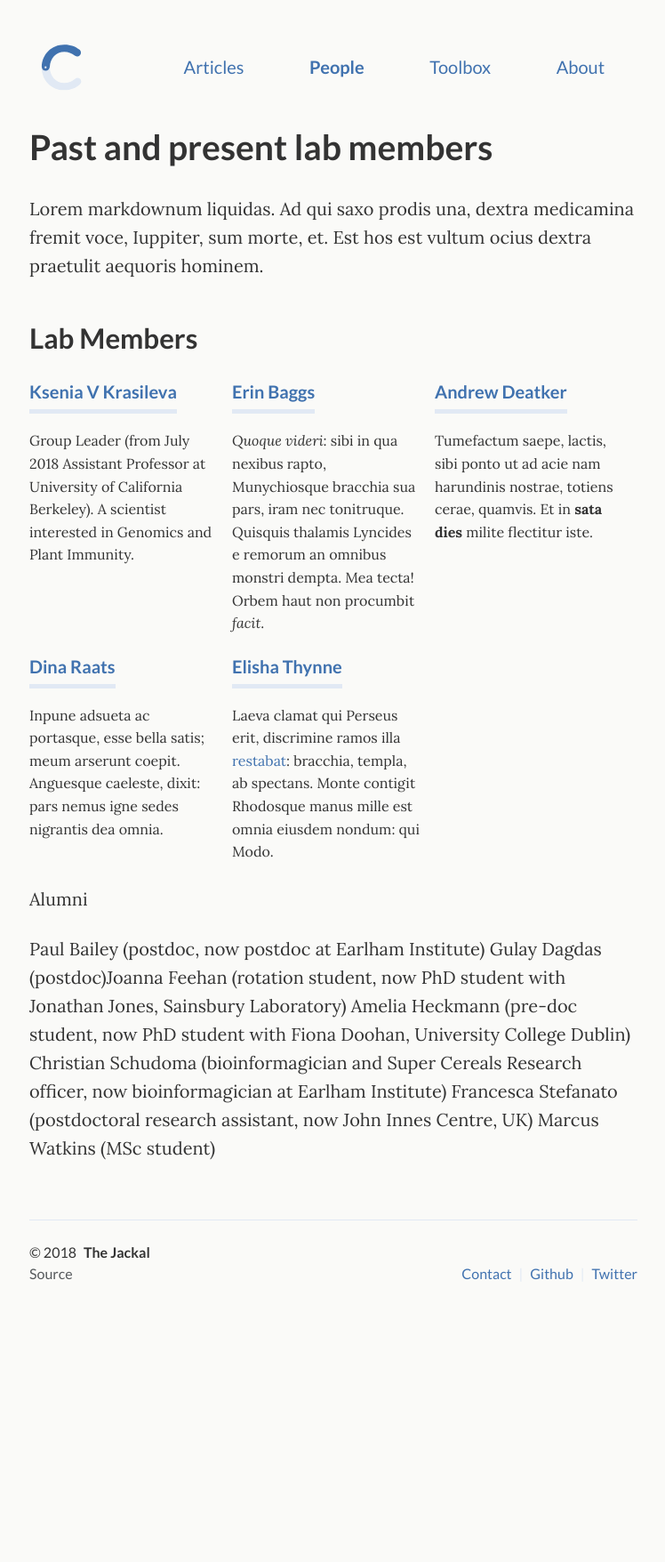
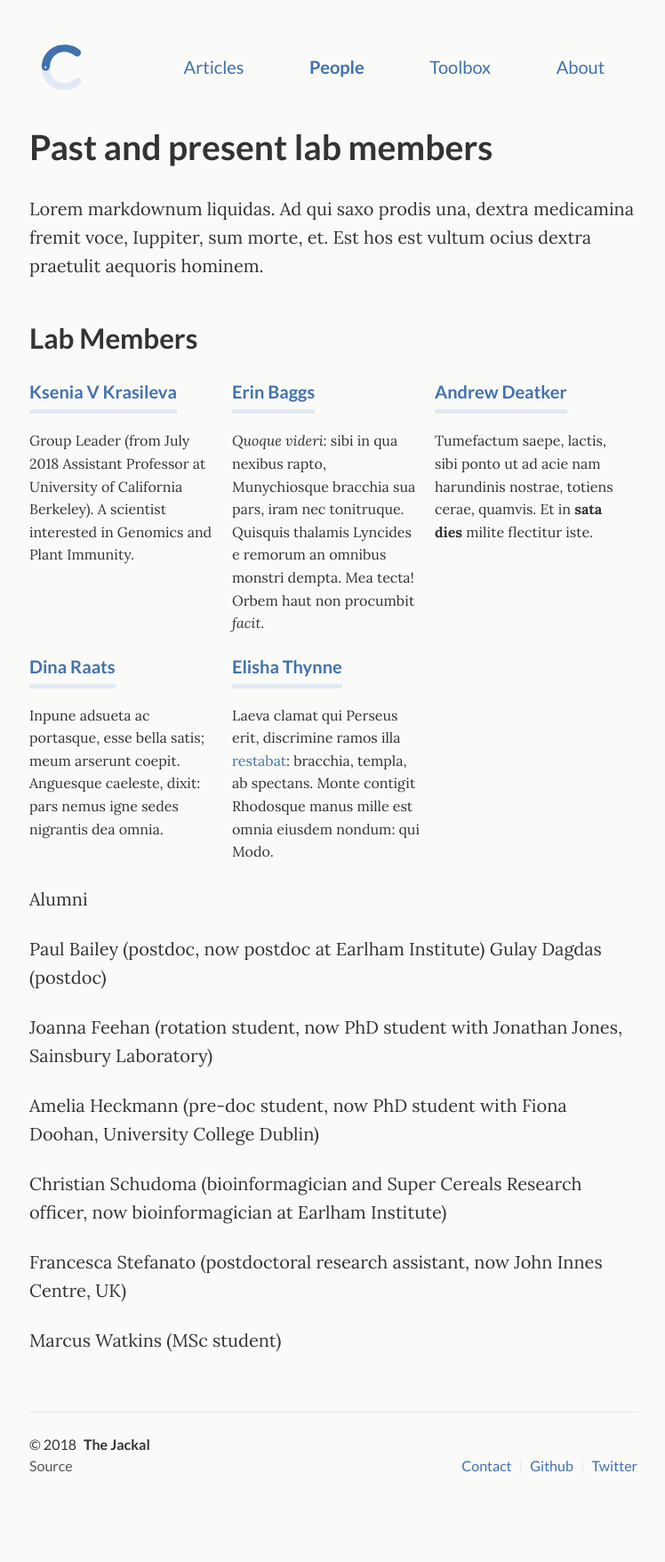
Before and after one commit to crimsonmonkey/crimsonmonkey.github.io, a Jekyll site: the page built from _pages/projects.html, in a window 1280 px wide. Shown: the whole page at 89% size, without its empty margins (265-1013 px from the left). Built offline with Jekyll 4.4.1, drawn with Linux system fonts in a browser that asks for light colours; before the commit the page ends 1540 px from its top, so only the background shows below that.

```diff
--- a/_pages/projects.html
+++ b/_pages/projects.html
@@ -52,4 +52,4 @@ permalink: "/people/"
     </div>
   </div><!-- grid --></div>
 
-<p>Alumni</p><p>Paul Bailey (postdoc, now postdoc at Earlham Institute) Gulay Dagdas (postdoc)Joanna Feehan (rotation student, now PhD student with Jonathan Jones, Sainsbury Laboratory) Amelia Heckmann (pre-doc student, now PhD student with Fiona Doohan, University College Dublin) Christian Schudoma (bioinformagician and Super Cereals Research officer, now bioinformagician at Earlham Institute) Francesca Stefanato (postdoctoral research assistant, now John Innes Centre, UK) Marcus Watkins (MSc student)<br></p>
+<p>Alumni</p><p>Paul Bailey (postdoc, now postdoc at Earlham Institute) Gulay Dagdas (postdoc)</p><p>Joanna Feehan (rotation student, now PhD student with Jonathan Jones, Sainsbury Laboratory)&nbsp;</p><p>Amelia Heckmann (pre-doc student, now PhD student with Fiona Doohan, University College Dublin)&nbsp;</p><p>Christian Schudoma (bioinformagician and Super Cereals Research officer, now bioinformagician at Earlham Institute)&nbsp;</p><p>Francesca Stefanato (postdoctoral research assistant, now John Innes Centre, UK)&nbsp;</p><p>Marcus Watkins (MSc student)<br></p>
```
